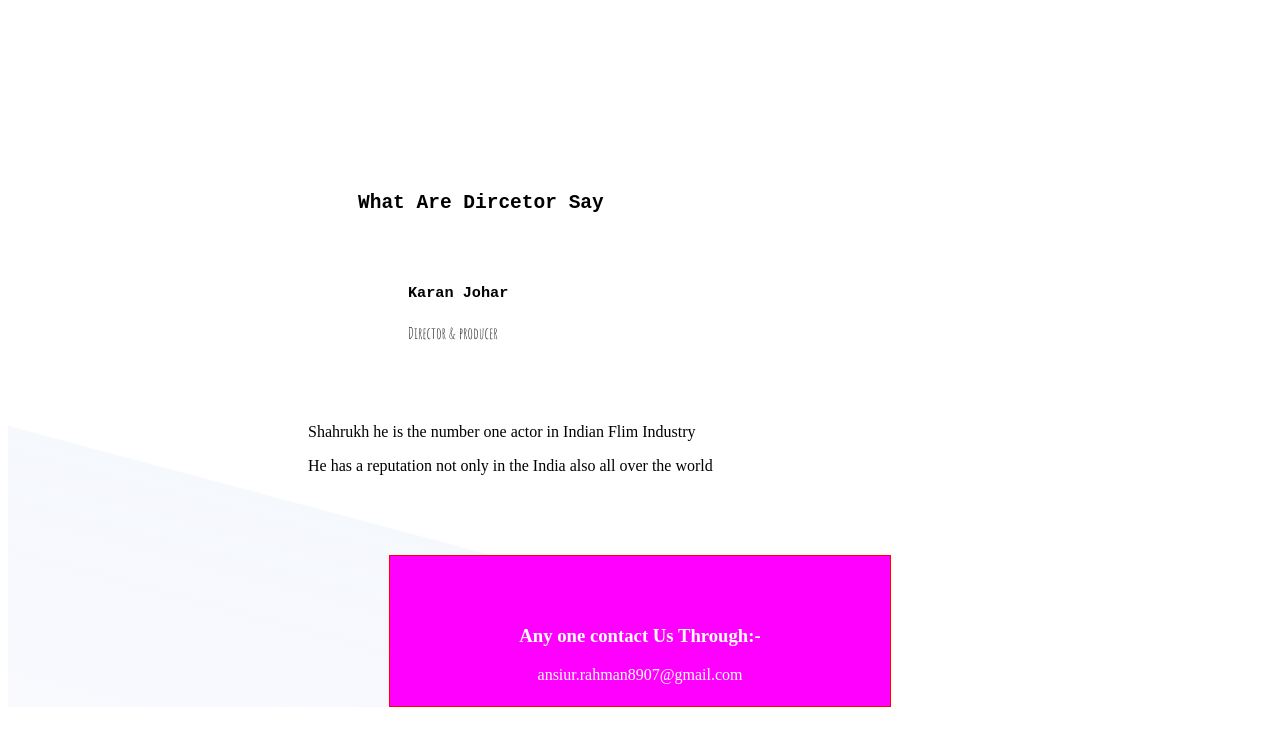
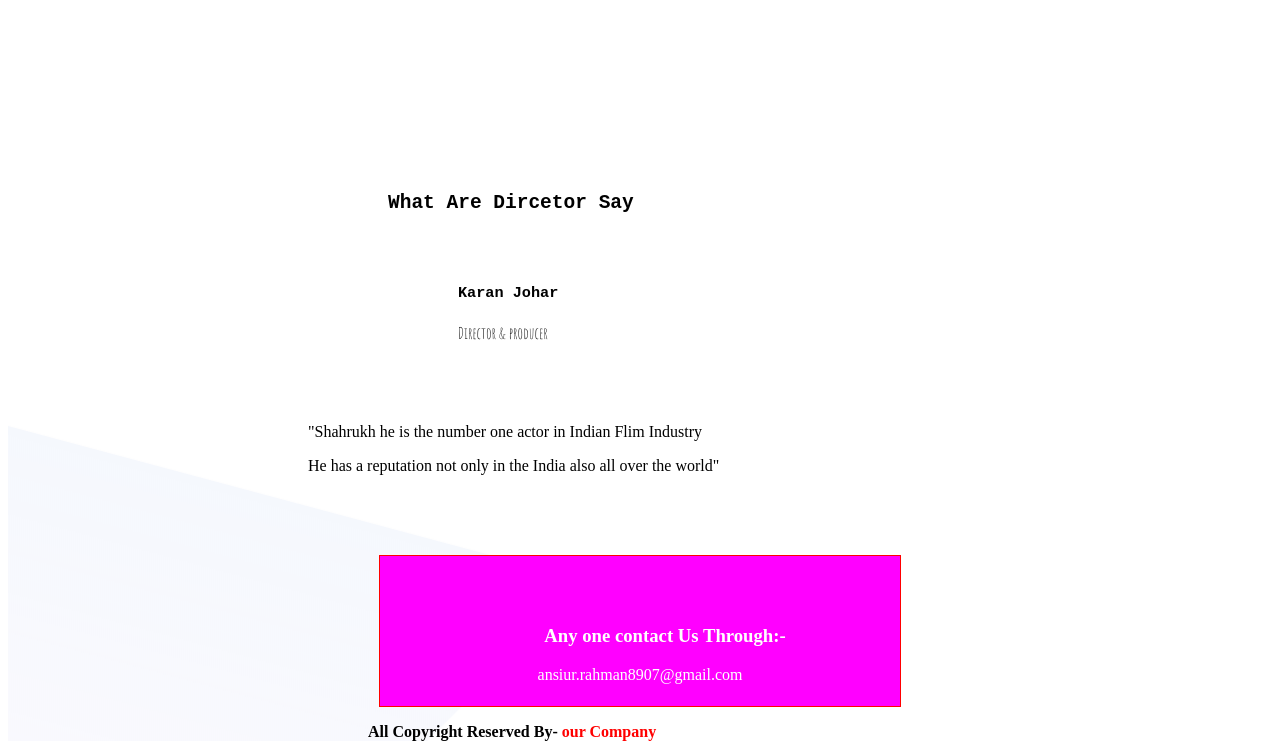
Before and after one commit to LC048/my_assignment_first, a plain HTML site: page index.html in a window 1280 px wide. Shown: the part 1766-2508 px from the top of the page. Drawn offline with Linux system fonts and the light colour scheme.

Commit message:
little changes

```diff
--- a/index.html
+++ b/index.html
@@ -123,8 +123,8 @@
 
                                            <!-- DIV---TWO--START -->
    <div  class="last-para" >
-       <p>Shahrukh he is the number one actor in Indian Flim Industry</p>
-       <p >He has a reputation not only in the India also all over the world</p>
+       <p>"Shahrukh he is the number one actor in Indian Flim Industry</p>
+       <p >He has a reputation not only in the India also all over the world"</p>
     </div>
                                             <!-- DIV--TWO---CLOSE -->
 
@@ -134,6 +134,7 @@
        <h3>Any one contact Us Through:-</h3>
        <p>ansiur.rahman8907@gmail.com</p>
    </div>
+   <p id="copyright" >All Copyright Reserved By-<span style="color:Red"> our Company</span> </p>
                                             <!--DIV--THREE--CLOSE -->
 </footer>
 </Section>
--- a/style.css
+++ b/style.css
@@ -11,6 +11,10 @@
 h4{
     font-family: 'Amatic SC';
     font-weight: lighter;
+    margin-left: 50px;
+}
+h3{
+    margin-left: 50px;
 }
 
 /* Tags */
@@ -20,37 +24,18 @@
     height:300px;
 }
 
-.link-button{
-
-        background-color: #ff4dff;
-        border: none;
-        color: white;
-        padding: 15px 32px;
-        text-align: center;
-        text-decoration: none;
-        display: inline-block;
-        font-size: 16px;
-        border-radius: 20px;
-}
-/*
-div{
-    margin-bottom: 20px;
-}
-*/
-
-
 /* ID */
 
 
 #last-div{
-    width: 400px;
+    width: 420px;
     height: 50px;
     padding: 50px;
     border: 1px solid red;
     text-align: center;
     background-color: fuchsia;
     color: white;
-    margin: auto;
+    margin:auto;
   }
  #font{font-weight: lighter;}
 
@@ -60,7 +45,7 @@
 }
 #end{
     font-family: monospace;
-    margin-left: 350px;
+    margin-left: 380px;
     margin-right: 300px;
    /*  margin-top: 70px;
     margin-bottom: 80px;
@@ -78,7 +63,10 @@
     height: 500px;
     width: 400px;
 }
-
+#copyright{
+    margin-left: 360px;
+    font-weight: bolder;
+}
 
 
 
@@ -102,6 +90,18 @@
 }
 
 
+.link-button{
+
+    background-color: #ff4dff;
+    border: none;
+    color: white;
+    padding: 15px 32px;
+    text-align: center;
+    text-decoration: none;
+    display: inline-block;
+    font-size: 16px;
+    border-radius: 20px;
+}
 
 .first{
 
@@ -126,6 +126,7 @@
     width: 30%;
     height: auto;
     float: left;
+    padding: 15px;/* This Line Newly Added For Third Commmit */
 
 }
 
@@ -145,4 +146,5 @@
 }
 #work{
     background-image: url("work.png");
+    margin-left: 30px;   /* This Line Newly Added For Third Commmit */
 }
```
